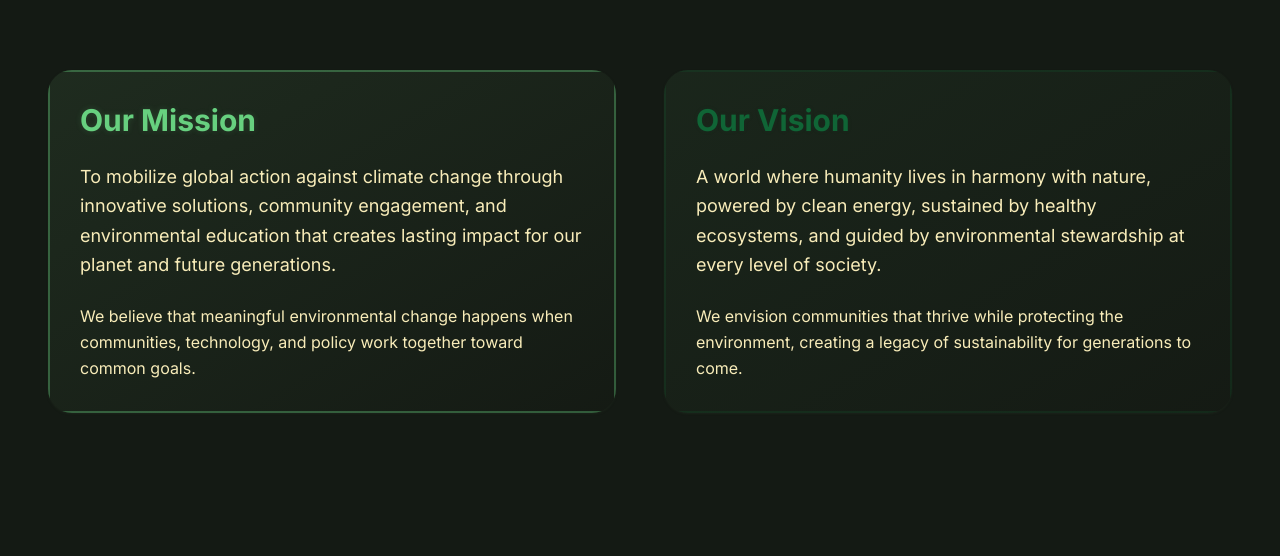
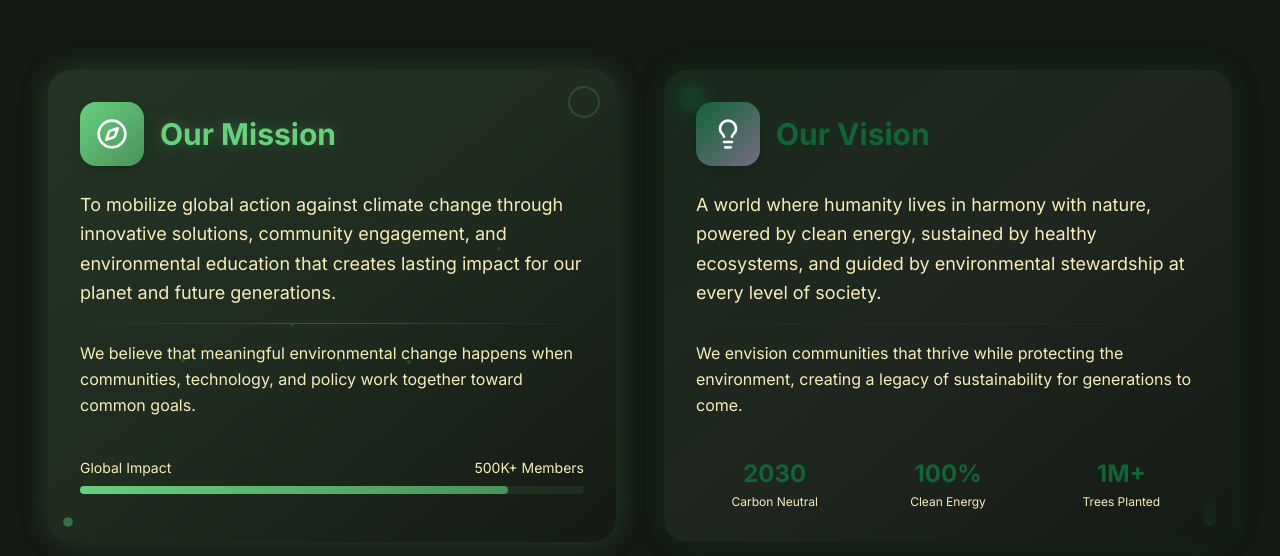
Before and after one commit to GrapheneScar/earth-revive-pulse-40, a React (Vite) app: page /about in a window 1280 px wide. Shown: the part 396-952 px from the top of the page. Built offline with nearby package versions, Linux system fonts and the light colour scheme.

Commit message:
Enhance About Us cards

```diff
--- a/src/pages/AboutPage.tsx
+++ b/src/pages/AboutPage.tsx
@@ -3,7 +3,7 @@ import { useInView } from 'framer-motion';
 import { useRef } from 'react';
 import { Card } from '@/components/ui/card';
 import { Badge } from '@/components/ui/badge';
-import { Calendar, Users, Target, Award } from 'lucide-react';
+import { Calendar, Users, Target, Award, Compass, Lightbulb, Sparkles, Globe } from 'lucide-react';
 import Navigation from '@/components/Navigation';
 import Footer from '@/components/Footer';
 import LeadershipCards from '@/components/LeadershipCards';
@@ -141,33 +141,104 @@ const AboutPage = () => {
           }} transition={{
             duration: 0.8
           }}>
-              <Card className="p-8 h-full shadow-card border-none bg-gradient-to-br from-primary/5 to-background hover-lift interactive-card relative overflow-hidden">
-                {/* Animated border effect */}
-                <motion.div className="absolute inset-0 border-2 border-primary/20 rounded-xl" animate={{
-                borderColor: ["hsl(var(--primary) / 0.2)", "hsl(var(--primary) / 0.4)", "hsl(var(--primary) / 0.2)"]
-              }} transition={{
+              <Card className="p-8 h-full border-none bg-gradient-to-br from-primary/10 via-primary/5 to-background relative overflow-hidden group shadow-[0_0_30px_hsl(var(--primary)/0.2)] hover:shadow-[0_0_50px_hsl(var(--primary)/0.4)] transition-all duration-500">
+                {/* Floating particles */}
+                <div className="absolute inset-0 pointer-events-none">
+                  {[...Array(8)].map((_, i) => (
+                    <motion.div
+                      key={i}
+                      className="absolute w-1 h-1 bg-primary/30 rounded-full"
+                      style={{
+                        left: `${15 + Math.random() * 70}%`,
+                        top: `${15 + Math.random() * 70}%`
+                      }}
+                      animate={{
+                        y: [0, -10, 0],
+                        opacity: [0.3, 0.8, 0.3],
+                        scale: [0.5, 1, 0.5]
+                      }}
+                      transition={{
+                        duration: 3 + Math.random() * 2,
+                        repeat: Infinity,
+                        delay: Math.random() * 2
+                      }}
+                    />
+                  ))}
+                </div>
+
+                {/* Animated gradient overlay */}
+                <motion.div
+                  className="absolute inset-0 bg-gradient-to-r from-primary/5 via-transparent to-primary/10 opacity-0 group-hover:opacity-100"
+                  transition={{ duration: 0.5 }}
+                />
+
+                {/* Decorative corner elements */}
+                <div className="absolute top-4 right-4">
+                  <motion.div
+                    animate={{ rotate: 360 }}
+                    transition={{ duration: 20, repeat: Infinity, ease: "linear" }}
+                    className="w-8 h-8 border-2 border-primary/20 rounded-full"
+                  />
+                </div>
+                <div className="absolute bottom-4 left-4">
+                  <motion.div
+                    animate={{ scale: [1, 1.2, 1] }}
+                    transition={{ duration: 2, repeat: Infinity }}
+                    className="w-2 h-2 bg-primary/40 rounded-full"
+                  />
+                </div>
+
+                <div className="relative z-10">
+                  <div className="flex items-center gap-4 mb-6">
+                    <motion.div
+                      className="w-16 h-16 bg-gradient-to-br from-primary to-primary/60 rounded-2xl flex items-center justify-center shadow-lg"
+                      whileHover={{ scale: 1.1, rotate: 5 }}
+                      transition={{ type: "spring", stiffness: 300 }}
+                    >
+                      <Compass className="w-8 h-8 text-white" />
+                    </motion.div>
+                    <motion.h2
+                      className="text-3xl font-bold text-primary"
+                      animate={{
+                        textShadow: ["0 0 0px hsl(var(--primary) / 0)", "0 0 20px hsl(var(--primary) / 0.4)", "0 0 0px hsl(var(--primary) / 0)"]
+                      }}
+                      transition={{
                         duration: 3,
                         repeat: Infinity
-              }} />
-                <div className="relative z-10">
-                  <motion.h2 className="text-3xl font-bold mb-6 text-primary" animate={{
-                  textShadow: ["0 0 0px hsl(var(--primary) / 0)", "0 0 10px hsl(var(--primary) / 0.3)", "0 0 0px hsl(var(--primary) / 0)"]
-                }} transition={{
-                  duration: 2,
-                  repeat: Infinity,
-                  delay: 0.5
-                }}>
+                      }}
+                    >
                       Our Mission
                     </motion.h2>
-                  <p className="text-lg text-muted-foreground leading-relaxed mb-6">
+                  </div>
+
+                  <div className="space-y-4">
+                    <p className="text-lg text-muted-foreground leading-relaxed">
                       To mobilize global action against climate change through innovative solutions,
                       community engagement, and environmental education that creates lasting impact
                       for our planet and future generations.
                     </p>
+                    <div className="h-px bg-gradient-to-r from-transparent via-primary/30 to-transparent"></div>
                     <p className="text-muted-foreground leading-relaxed">
                       We believe that meaningful environmental change happens when communities,
                       technology, and policy work together toward common goals.
                     </p>
+                  </div>
+
+                  {/* Progress indicator */}
+                  <div className="mt-6 pt-4">
+                    <div className="flex items-center justify-between text-sm text-muted-foreground mb-2">
+                      <span>Global Impact</span>
+                      <span>500K+ Members</span>
+                    </div>
+                    <div className="w-full bg-primary/10 rounded-full h-2">
+                      <motion.div
+                        className="bg-gradient-to-r from-primary to-primary/60 h-2 rounded-full"
+                        initial={{ width: 0 }}
+                        whileInView={{ width: "85%" }}
+                        transition={{ duration: 2, delay: 0.5 }}
+                      />
+                    </div>
+                  </div>
                 </div>
               </Card>
             </motion.div>
@@ -184,34 +255,141 @@ const AboutPage = () => {
             duration: 0.8,
             delay: 0.2
           }}>
-              <Card className="p-8 h-full shadow-card border-none bg-gradient-to-br from-secondary/5 to-background hover-lift interactive-card relative overflow-hidden">
-                {/* Animated border effect */}
-                <motion.div className="absolute inset-0 border-2 border-secondary/20 rounded-xl" animate={{
-                borderColor: ["hsl(var(--secondary) / 0.2)", "hsl(var(--secondary) / 0.4)", "hsl(var(--secondary) / 0.2)"]
-              }} transition={{
+              <Card className="p-8 h-full border-none bg-gradient-to-br from-secondary/10 via-accent/5 to-background relative overflow-hidden group shadow-[0_0_30px_hsl(var(--secondary)/0.2)] hover:shadow-[0_0_50px_hsl(var(--secondary)/0.4)] transition-all duration-500">
+                {/* Floating sparkles */}
+                <div className="absolute inset-0 pointer-events-none">
+                  {[...Array(6)].map((_, i) => (
+                    <motion.div
+                      key={i}
+                      className="absolute"
+                      style={{
+                        left: `${20 + Math.random() * 60}%`,
+                        top: `${20 + Math.random() * 60}%`
+                      }}
+                      animate={{
+                        rotate: [0, 360],
+                        scale: [0.5, 1, 0.5],
+                        opacity: [0.2, 0.6, 0.2]
+                      }}
+                      transition={{
+                        duration: 4 + Math.random() * 2,
+                        repeat: Infinity,
+                        delay: Math.random() * 3
+                      }}
+                    >
+                      <Sparkles className="w-3 h-3 text-secondary/40" />
+                    </motion.div>
+                  ))}
+                </div>
+
+                {/* Animated gradient overlay */}
+                <motion.div
+                  className="absolute inset-0 bg-gradient-to-l from-secondary/5 via-transparent to-accent/10 opacity-0 group-hover:opacity-100"
+                  transition={{ duration: 0.5 }}
+                />
+
+                {/* Decorative elements */}
+                <div className="absolute top-4 left-4">
+                  <motion.div
+                    animate={{
+                      boxShadow: [
+                        "0 0 0px hsl(var(--secondary) / 0.3)",
+                        "0 0 20px hsl(var(--secondary) / 0.6)",
+                        "0 0 0px hsl(var(--secondary) / 0.3)"
+                      ]
+                    }}
+                    transition={{ duration: 2, repeat: Infinity }}
+                    className="w-6 h-6 bg-secondary/30 rounded-full"
+                  />
+                </div>
+                <div className="absolute bottom-4 right-4">
+                  <motion.div
+                    animate={{ y: [0, -5, 0] }}
+                    transition={{ duration: 2, repeat: Infinity, delay: 1 }}
+                    className="w-3 h-8 bg-gradient-to-t from-secondary/20 to-transparent rounded-full"
+                  />
+                </div>
+
+                <div className="relative z-10">
+                  <div className="flex items-center gap-4 mb-6">
+                    <motion.div
+                      className="w-16 h-16 bg-gradient-to-br from-secondary to-accent rounded-2xl flex items-center justify-center shadow-lg relative overflow-hidden"
+                      whileHover={{ scale: 1.1, rotate: -5 }}
+                      transition={{ type: "spring", stiffness: 300 }}
+                    >
+                      <motion.div
+                        className="absolute inset-0 bg-gradient-to-r from-transparent via-white/20 to-transparent"
+                        animate={{ x: ['-100%', '100%'] }}
+                        transition={{ duration: 2, repeat: Infinity, delay: 1 }}
+                      />
+                      <Lightbulb className="w-8 h-8 text-white relative z-10" />
+                    </motion.div>
+                    <motion.h2
+                      className="text-3xl font-bold text-secondary"
+                      animate={{
+                        textShadow: ["0 0 0px hsl(var(--secondary) / 0)", "0 0 20px hsl(var(--secondary) / 0.4)", "0 0 0px hsl(var(--secondary) / 0)"]
+                      }}
+                      transition={{
                         duration: 3,
                         repeat: Infinity,
                         delay: 1
-              }} />
-                <div className="relative z-10">
-                  <motion.h2 className="text-3xl font-bold mb-6 text-secondary" animate={{
-                  textShadow: ["0 0 0px hsl(var(--secondary) / 0)", "0 0 10px hsl(var(--secondary) / 0.3)", "0 0 0px hsl(var(--secondary) / 0)"]
-                }} transition={{
-                  duration: 2,
-                  repeat: Infinity,
-                  delay: 1.5
-                }}>
+                      }}
+                    >
                       Our Vision
                     </motion.h2>
-                  <p className="text-lg text-muted-foreground leading-relaxed mb-6">
+                  </div>
+
+                  <div className="space-y-4">
+                    <p className="text-lg text-muted-foreground leading-relaxed">
                       A world where humanity lives in harmony with nature, powered by clean energy,
                       sustained by healthy ecosystems, and guided by environmental stewardship
                       at every level of society.
                     </p>
+                    <div className="h-px bg-gradient-to-r from-transparent via-secondary/30 to-transparent"></div>
                     <p className="text-muted-foreground leading-relaxed">
                       We envision communities that thrive while protecting the environment,
                       creating a legacy of sustainability for generations to come.
                     </p>
+                  </div>
+
+                  {/* Vision metrics */}
+                  <div className="mt-6 pt-4">
+                    <div className="grid grid-cols-3 gap-4 text-center">
+                      <div>
+                        <motion.div
+                          className="text-2xl font-bold text-secondary mb-1"
+                          initial={{ opacity: 0, y: 10 }}
+                          whileInView={{ opacity: 1, y: 0 }}
+                          transition={{ delay: 0.8 }}
+                        >
+                          2030
+                        </motion.div>
+                        <div className="text-xs text-muted-foreground">Carbon Neutral</div>
+                      </div>
+                      <div>
+                        <motion.div
+                          className="text-2xl font-bold text-secondary mb-1"
+                          initial={{ opacity: 0, y: 10 }}
+                          whileInView={{ opacity: 1, y: 0 }}
+                          transition={{ delay: 1 }}
+                        >
+                          100%
+                        </motion.div>
+                        <div className="text-xs text-muted-foreground">Clean Energy</div>
+                      </div>
+                      <div>
+                        <motion.div
+                          className="text-2xl font-bold text-secondary mb-1"
+                          initial={{ opacity: 0, y: 10 }}
+                          whileInView={{ opacity: 1, y: 0 }}
+                          transition={{ delay: 1.2 }}
+                        >
+                          1M+
+                        </motion.div>
+                        <div className="text-xs text-muted-foreground">Trees Planted</div>
+                      </div>
+                    </div>
+                  </div>
                 </div>
               </Card>
             </motion.div>
```
Lines whose indentation alone changed are shown as unchanged.
